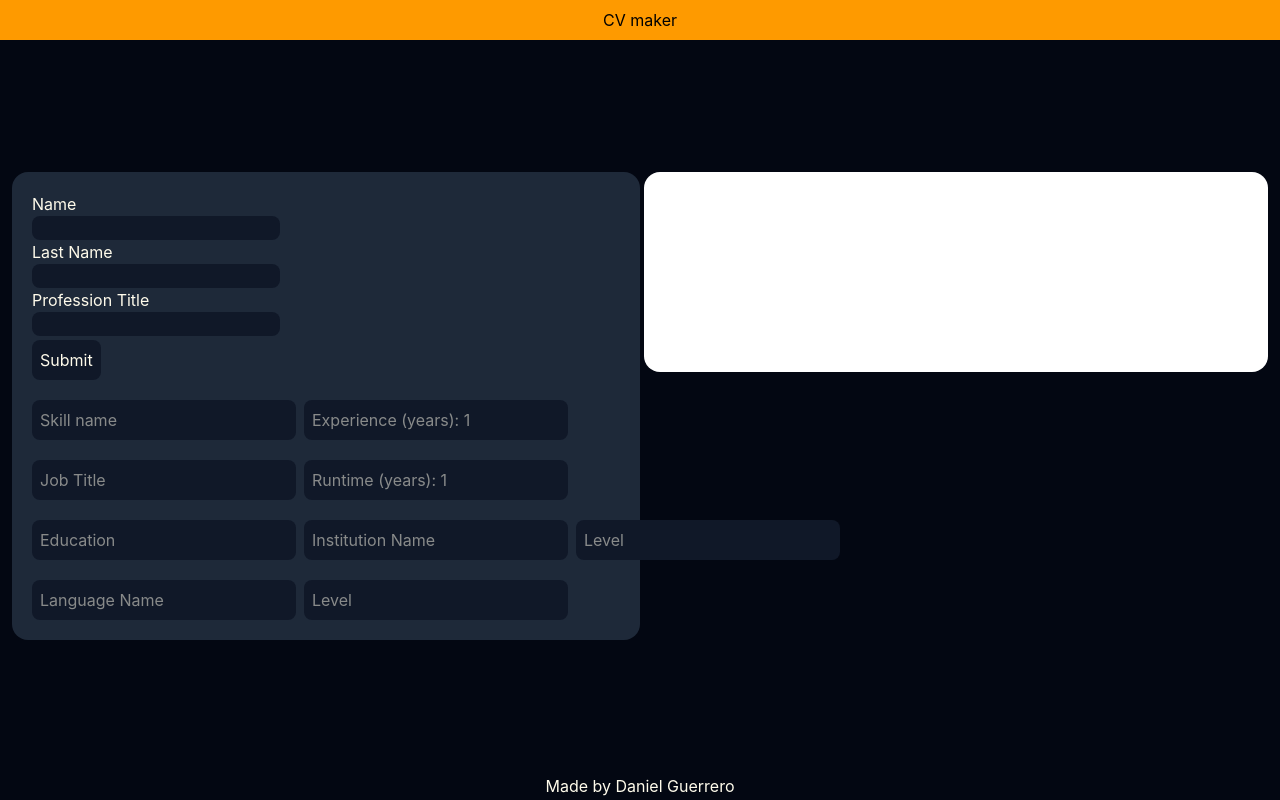
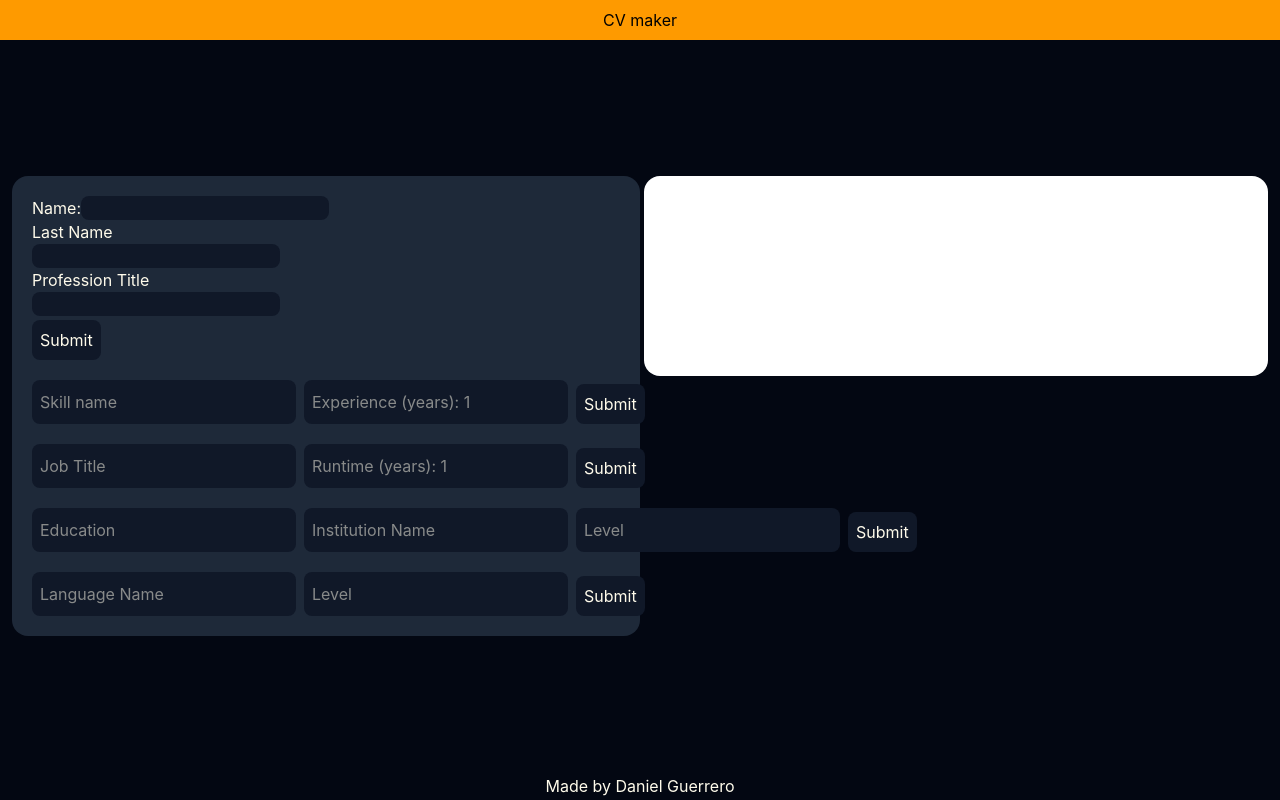
Before and after one commit to daniel-guerrero-dev/CV_app, a React (Vite) app: page / in a window 1280 px wide. Built offline with nearby package versions, Linux system fonts and the light colour scheme.

Commit message:
changed behaviour of form

```diff
--- a/src/components/Form/Education.tsx
+++ b/src/components/Form/Education.tsx
@@ -1,6 +1,12 @@
 export function Education() {
   return (
-    <div className="flex gap-2">
+    <div>
+      <form
+        onSubmit={() => {
+          event?.preventDefault();
+        }}
+        className="flex gap-2"
+      >
         <input
           type="text"
           name="educationTitle"
@@ -22,6 +28,13 @@ export function Education() {
           className="bg-gray-900 rounded-lg p-2"
           placeholder="Level"
         />
+        <button
+          className="bg-gray-900 rounded-lg p-2 mt-1 cursor-pointer hover:bg-gray-600 transition-colors"
+          type="submit"
+        >
+          Submit
+        </button>
+      </form>
     </div>
   );
 }
--- a/src/components/Form/Jobs.tsx
+++ b/src/components/Form/Jobs.tsx
@@ -1,6 +1,12 @@
 export function Jobs() {
   return (
-    <div className="flex gap-2">
+    <div>
+      <form
+        onSubmit={() => {
+          event?.preventDefault();
+        }}
+        className="flex gap-2"
+      >
         <input
           type="text"
           name="jobTitle"
@@ -15,6 +21,13 @@ export function Jobs() {
           className="bg-gray-900 rounded-lg p-2"
           placeholder="Runtime (years): 1"
         />
+        <button
+          className="bg-gray-900 rounded-lg p-2 mt-1 cursor-pointer hover:bg-gray-600 transition-colors"
+          type="submit"
+        >
+          Submit
+        </button>
+      </form>
     </div>
   );
 }
--- a/src/components/Form/Languages.tsx
+++ b/src/components/Form/Languages.tsx
@@ -1,6 +1,12 @@
 export function Languages() {
   return (
     <div className="flex gap-2">
+      <form
+        onSubmit={() => {
+          event?.preventDefault();
+        }}
+        className="flex gap-2"
+      >
         <input
           type="text"
           name="languageName"
@@ -15,6 +21,13 @@ export function Languages() {
           className="bg-gray-900 rounded-lg p-2"
           placeholder="Level"
         />
+        <button
+          className="bg-gray-900 rounded-lg p-2 mt-1 cursor-pointer hover:bg-gray-600 transition-colors"
+          type="submit"
+        >
+          Submit
+        </button>
+      </form>
     </div>
   );
 }
--- a/src/components/Form/Skills.tsx
+++ b/src/components/Form/Skills.tsx
@@ -1,6 +1,12 @@
 export function Skills() {
   return (
-    <div className="flex gap-2">
+    <div>
+      <form
+        onSubmit={() => {
+          event?.preventDefault();
+        }}
+        className="flex gap-2"
+      >
         <input
           type="text"
           name="skill-name"
@@ -15,6 +21,13 @@ export function Skills() {
           className="bg-gray-900 rounded-lg p-2"
           placeholder="Experience (years): 1"
         />
+        <button
+          className="bg-gray-900 rounded-lg p-2 mt-1 cursor-pointer hover:bg-gray-600 transition-colors"
+          type="submit"
+        >
+          Submit
+        </button>
+      </form>
     </div>
   );
 }
--- a/src/components/Form/Top.tsx
+++ b/src/components/Form/Top.tsx
@@ -1,8 +1,14 @@
 export function Top() {
   return (
     <div>
+      <form
+        onSubmit={() => {
+          event?.preventDefault();
+        }}
+        id="headerForm"
+      >
         <div>
-        <p>Name</p>
+          <label htmlFor="Name">Name:</label>
           <input
             type="text"
             name="Name"
@@ -28,7 +34,13 @@ export function Top() {
             className="bg-gray-900 rounded-lg"
           />
         </div>
-      <button className="bg-gray-900 rounded-lg p-2 mt-1">Submit</button>
+        <button
+          className="bg-gray-900 rounded-lg p-2 mt-1 cursor-pointer hover:bg-gray-600 transition-colors"
+          type="submit"
+        >
+          Submit
+        </button>
+      </form>
     </div>
   );
 }
```
Lines whose indentation alone changed are shown as unchanged.
